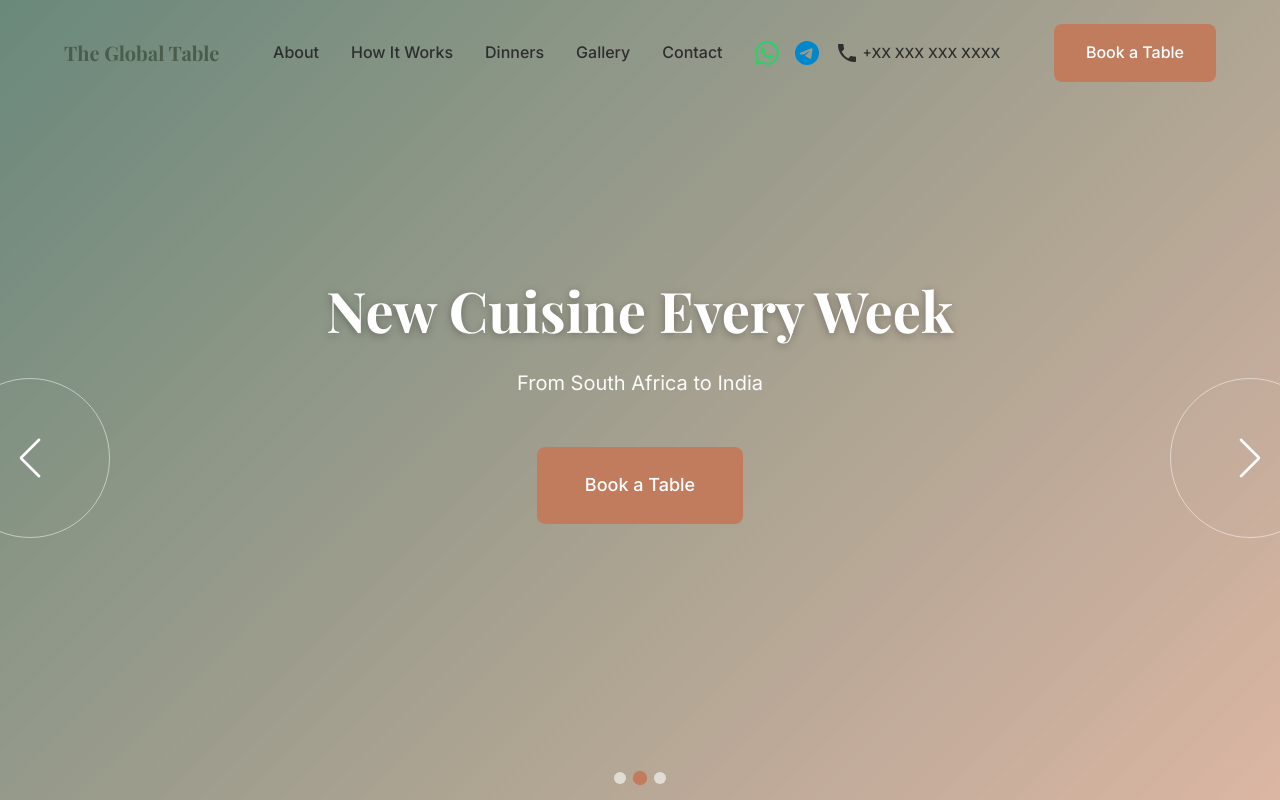
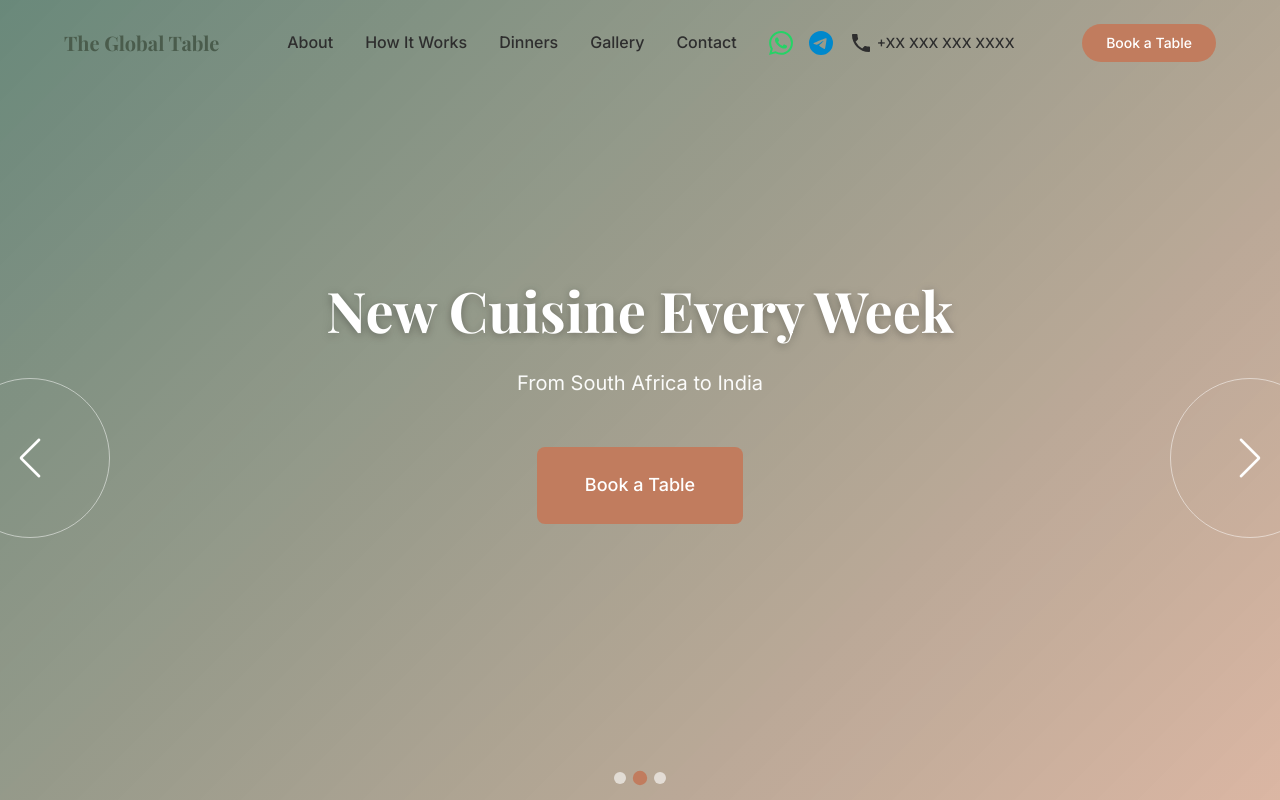
Before and after one commit to alex-krasavin/dinner-club, a website built with Vite: page src/index.html in a window 1280 px wide. Shown: the top 800 px of the page. Built offline with nearby package versions, Linux system fonts and the light colour scheme; files whose address does not match are found by name.

Commit message:
style: уменьшить кнопку Book a Table, скруглить углы

```diff
--- a/src/assets/css/global.css
+++ b/src/assets/css/global.css
@@ -330,6 +330,10 @@ ul, ol {
 .nav__btn {
   display: inline-block;
   white-space: nowrap;
+  padding: var(--spacing-sm) var(--spacing-lg);
+  border-radius: var(--border-radius-full);
+  font-size: var(--font-size-sm);
+  font-weight: 500;
 }
 
 .nav__toggle {
```
